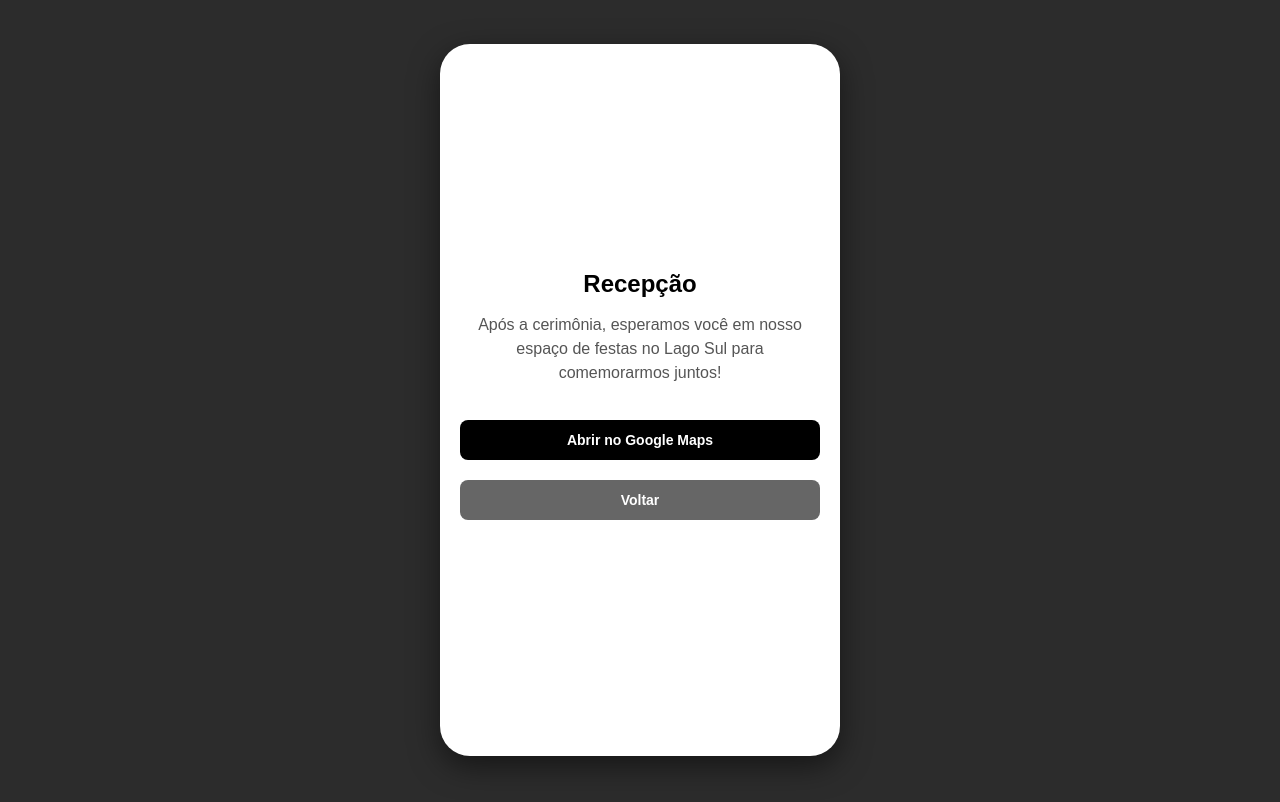
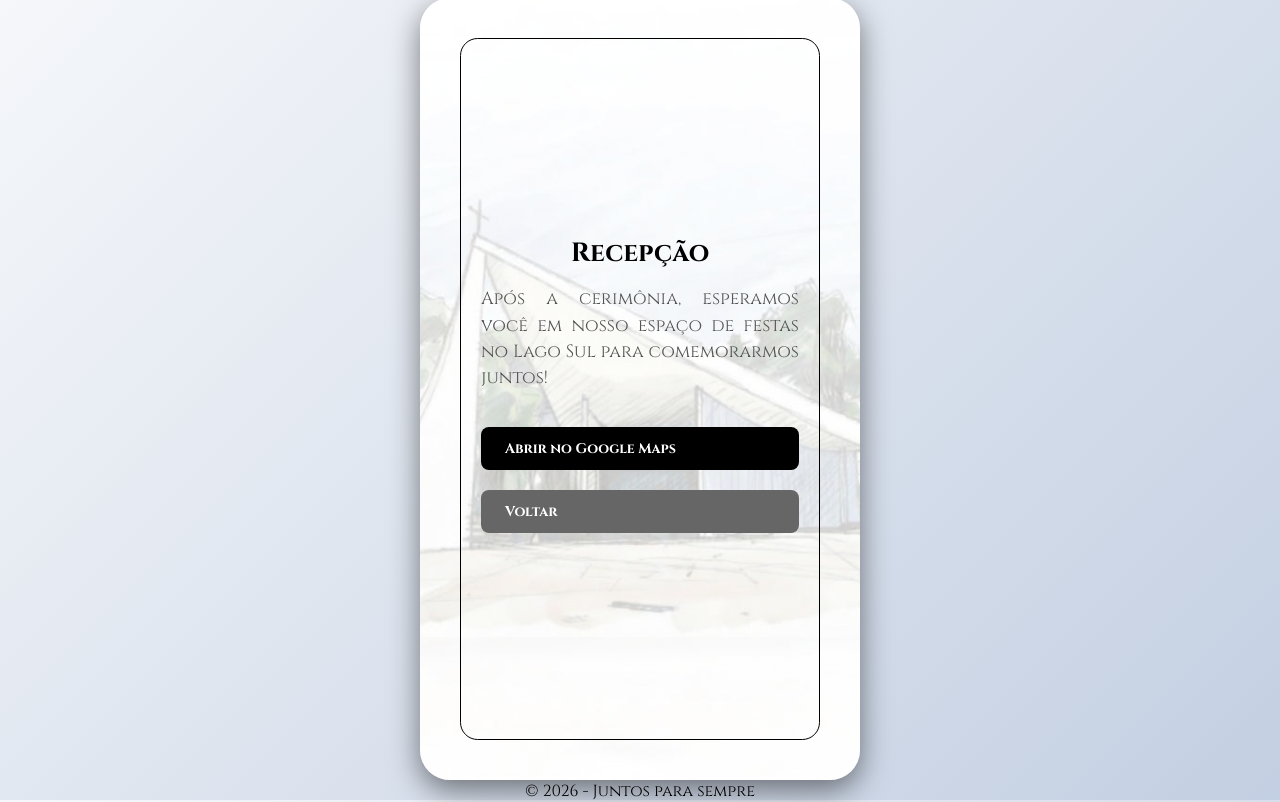
Before and after one commit to fabionitto/convite, a Flask app: page /recepcao/1 in a window 1280 px wide. Before the commit the page ends 764 px from the top, so only its background shows below. Run offline with Flask 3, Linux system fonts and the light colour scheme.

Commit message:
mudança dos estilos

```diff
--- a/static/css/style.css
+++ b/static/css/style.css
@@ -1,3 +1,10 @@
+@font-face {
+    font-family: 'Aniyah';
+    src: url('/static/fonts/Aniyah.ttf') format('truetype');
+    font-weight: normal;
+    font-style: normal;
+}
+
 * {
     box-sizing: border-box;
     margin: 0;
@@ -5,41 +12,58 @@
 }
 
 body {
+    font-family: 'Cinzel', serif;
+    background: linear-gradient(135deg, #f5f7fa 0%, #c3cfe2 100%);
+    height: 100vh;
+}
+
+.outer-container {
     display: flex;
+    flex-direction: column;
+    align-items: center;
     justify-content: center;
-    align-items: center;
-    min-height: 100vh;
-    background-color: #2c2c2c; /* Fundo escuro atrás do celular para destacar o convite */
-    font-family: sans-serif;
+    position: relative;
+    height: 100vh;
 }
 
 .mobile-container {
-    width: 100vw;
-    max-width: 400px; /* Evita que fique gigante no PC */
-    aspect-ratio: 9 / 16;
-    background-color: #ffffff; /* Fundo branco (substitua por imagem depois) */
-    /* Para adicionar imagem depois, use:
-       background-image: url('../sua-imagem.jpg');
-       background-size: cover;
-       background-position: center;
-    */
-    border-radius: 30px;
-    overflow: hidden;
     position: relative;
     box-shadow: 0 10px 30px rgba(0,0,0,0.5);
-    display: flex;
-    flex-direction: column;
+    background: linear-gradient(rgba(255, 255, 255, 0.35), rgba(255, 255, 255, 0.35)), url('/static/images/igrejinha.jpg');
+    background-size: cover;
+    background-position: center;
+    background-repeat: no-repeat;
+    border-radius: 30px;
+    width: min(90vw, 60vh);
+    max-width: min(90vw, 55vh);
+    min-width: 300px;
+    aspect-ratio: 9/16;
+    container-type: inline-size;
 }
 
+
 .content {
-    flex-grow: 1;
-    padding: 30px 20px;
-    overflow-y: auto;
-    text-align: center;
+    position: absolute;
+    inset: clamp(1.25rem, calc(0.37rem + 2.817cqw), 3.75rem);
+    font-size: clamp(0.5rem, 4cqw, 8.5rem);
     display: flex;
     flex-direction: column;
     justify-content: center;
     align-items: center;
+    text-align: justify;
+    border-radius: clamp(10px, 4cqw, 30px);
+    border: 1px solid #000;
+    margin: clamp(1.25rem, calc(0.37rem + 2.817cqw), 3.75rem);
+    padding: 20px;
+    container-type: inline-size;
+}
+
+.footer {
+    text-align: center;
+    color: #666;
+    font-size: 0.9em;
+    padding: 8px 0;
+    flex-shrink: 0;
 }
 
 /* Menu Inferior */
@@ -81,7 +107,8 @@ body {
 
 /* Botões Genéricos (Voltar, Maps, Copiar) */
 .btn {
-    display: inline-block;
+    display: inline-flex;
+
     padding: 12px 24px;
     margin: 10px 0;
     background-color: #000;
--- a/templates/base.html
+++ b/templates/base.html
@@ -3,18 +3,29 @@
 <head>
     <meta charset="UTF-8">
     <meta name="viewport" content="width=device-width, initial-scale=1.0">
+
     <title>Convite de Casamento</title>
     <link rel="stylesheet" href="{{ url_for('static', filename='css/style.css') }}">
+    <link href="https://fonts.googleapis.com/css2?family=Cinzel:wght@400;600;700&display=swap" rel="stylesheet">
+    <link rel="stylesheet" href="https://cdnjs.cloudflare.com/ajax/libs/font-awesome/6.5.1/css/all.min.css">
+    <script src="https://unpkg.com/feather-icons"></script>
 </head>
 <body>
-    <div class="mobile-container">
-        <div class="content">
-            {% block content %}{% endblock %}
+    <div class="outer-container">
+        <div class="mobile-container">
+            <div class="content">
+                {% block content %}{% endblock %}
+                {% block nav %}{% endblock %}
+            </div>
         </div>
 
-        {% block nav %}{% endblock %}
+        {% block scripts %}{% endblock %}
+        <footer>
+            <p>&copy; 2026 - Juntos para sempre</p>
+        </footer>
+        <script>
+            feather.replace()
+        </script>
     </div>
-
-    {% block scripts %}{% endblock %}
 </body>
 </html>
```
Also changed, not shown: other parts of static/css/style.css (+35 -5 lines), templates/convite.html (+5 -2 lines), static/fonts/Aniyah.ttf (added), static/images/convite_fundo.png (added), static/images/igrejinha.jpg (added), static/images/qrcode.jpg (added).
